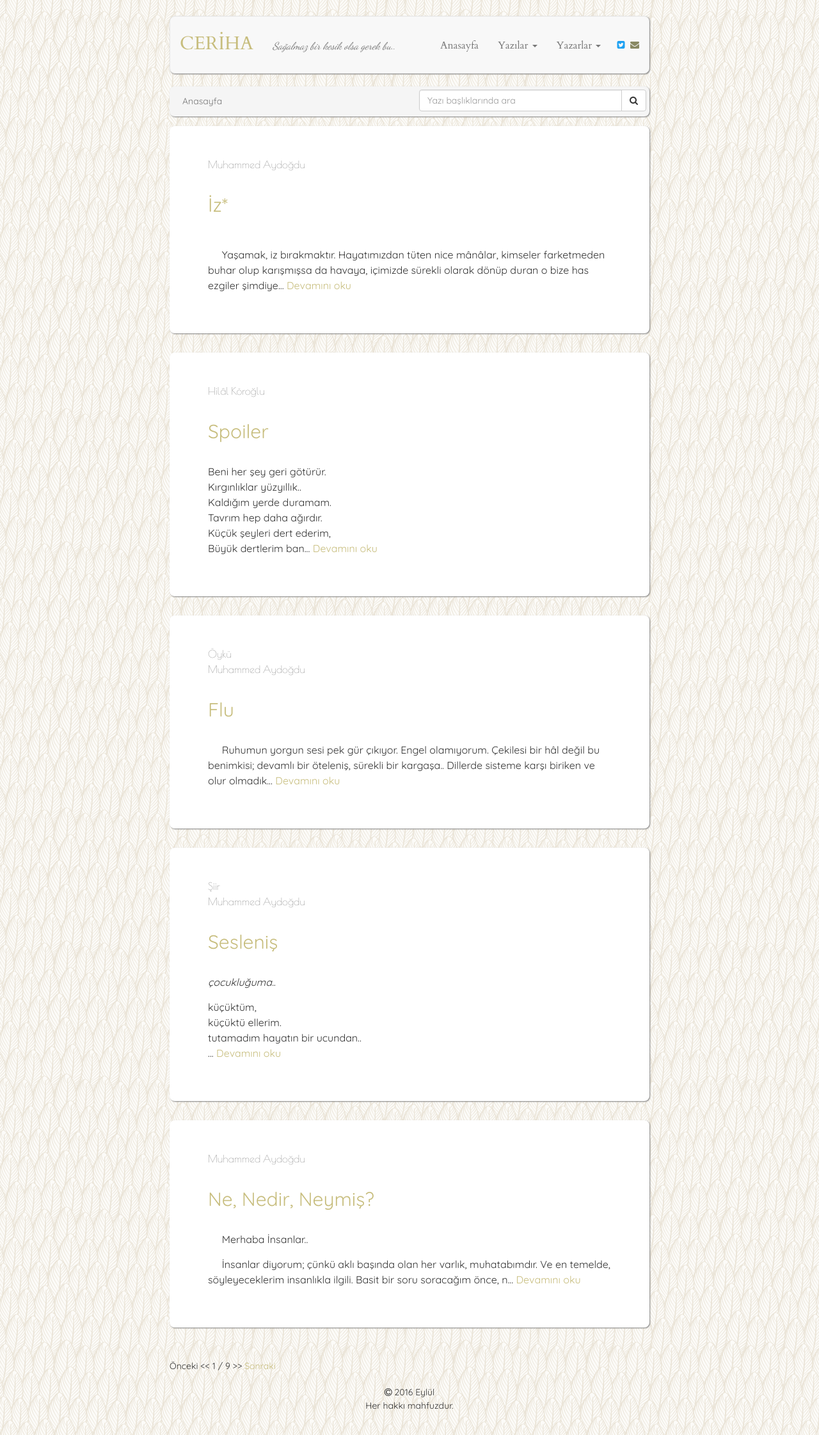
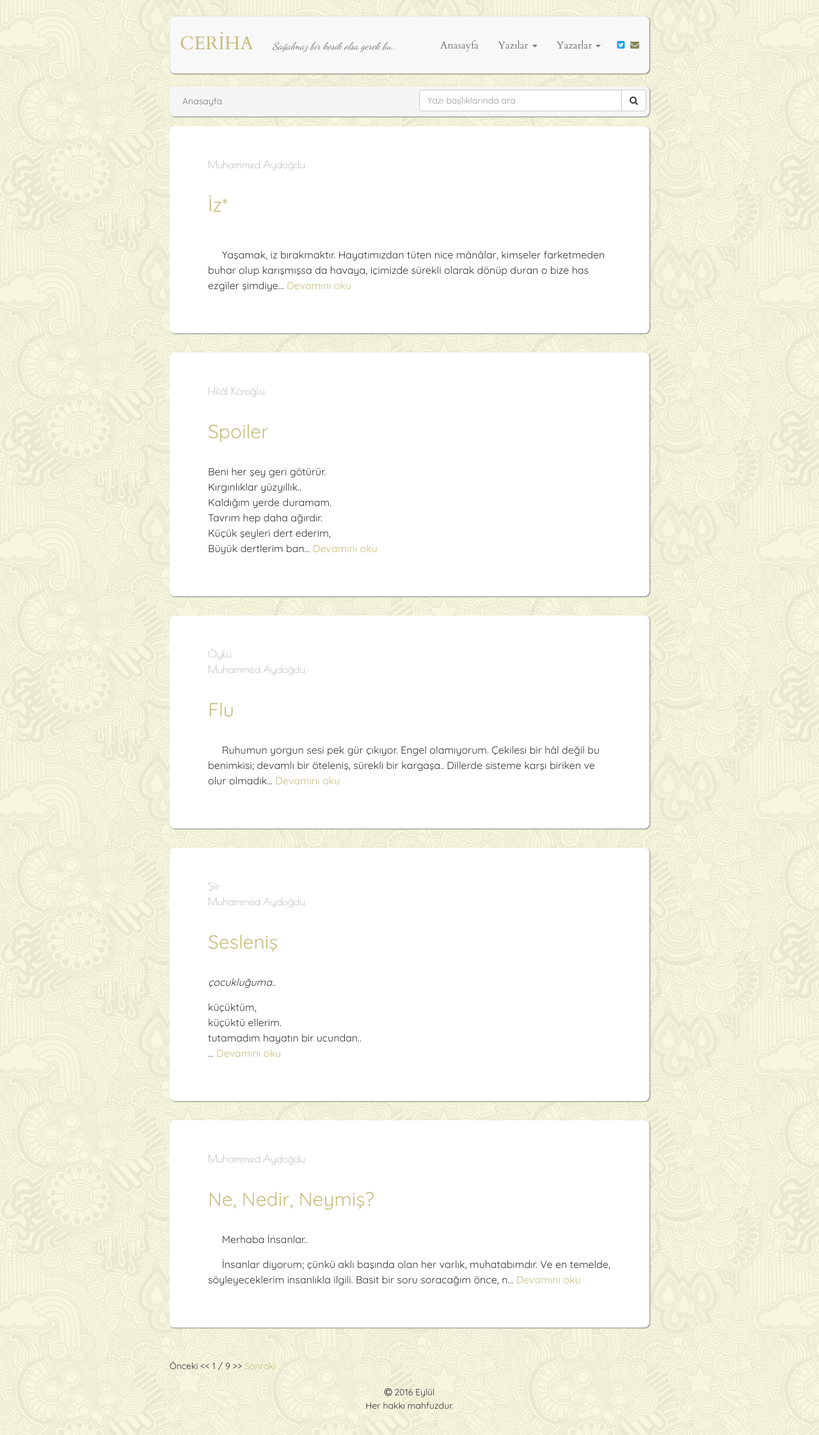
Before and after one commit to muhammedaydogdu/muhammedaydogdu.github.io, a Jekyll site: the page built from index.html, in a window 1280 px wide. Shown: the whole page at 64% size. Built offline with Jekyll 4.4.1, drawn with Linux system fonts in a browser that asks for light colours; some web fonts are replaced; the list of posts is cut into pages by our own code.

Commit message:
Update style.css

```diff
--- a/css/style.css
+++ b/css/style.css
@@ -15,7 +15,7 @@
 body {
   font-family: "Quicksand", "Times New Roman", serif;
   line-height: 1.5;
-  background: url("../images/upfeathers.png");
+  background: url("../images/skulls.png");
 }
 
 a {
```
